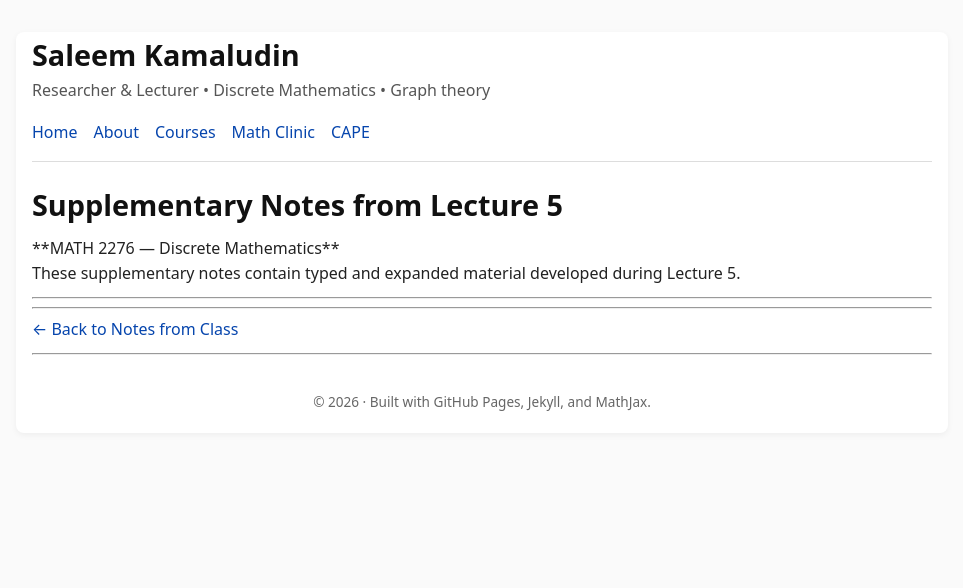
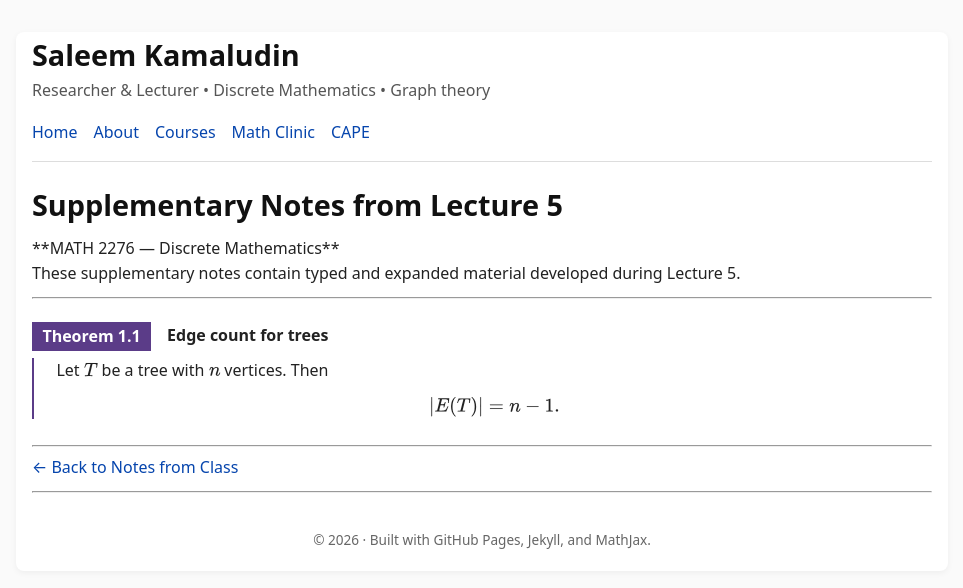
Before and after one commit to SaleemKamaludin/SaleemKamaludin.github.io, a Jekyll site: the page built from courses/math-2276/notes-from-class/supplementary-lecture-5/index.md, in a window 1280 px wide. Shown: the top 588 px of the page, without its empty margins (158-1121 px from the left). Built offline with Jekyll 4.4.1, drawn with Linux system fonts in a browser that asks for light colours.

Commit message:
Add edge count theorem to Lecture 5 notes

```diff
--- a/courses/math-2276/notes-from-class/supplementary-lecture-5/index.md
+++ b/courses/math-2276/notes-from-class/supplementary-lecture-5/index.md
@@ -20,6 +20,31 @@ These supplementary notes contain typed and expanded material developed during L
 
 <!-- Lecture 5 supplementary material will be added here. -->
 
+<div id="thm-edge-count-trees" class="math-env theorem">
+
+  <div class="math-env-heading">
+    <span class="math-env-tag">Theorem 1.1</span>
+    <span class="math-env-title">Edge count for trees</span>
+  </div>
+
+  <div class="math-env-body">
+
+    <p>
+      Let \(T\) be a tree with \(n\) vertices. Then
+    </p>
+
+    <div class="display-math">
+
+    \[
+    |E(T)|=n-1.
+    \]
+
+    </div>
+
+  </div>
+
+</div>
+
 ---
 
 [← Back to Notes from Class]({{ '/courses/math-2276/notes-from-class/' | relative_url }})
```
